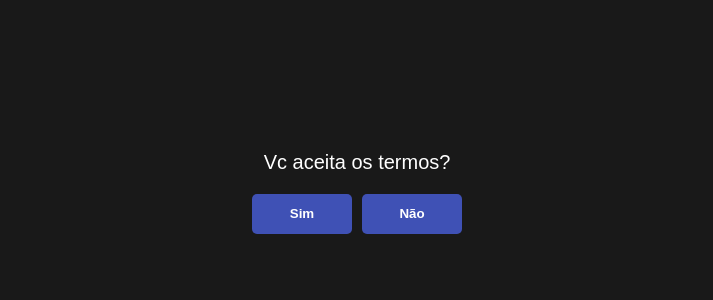
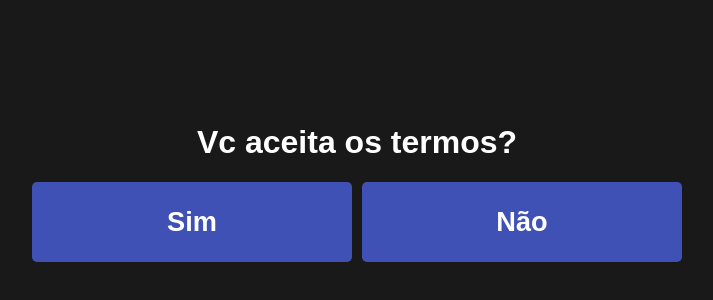
Before and after one commit to devcaiosantos/proposta, a plain HTML site: page index.html in a window 1280 px wide. Shown: the part 218-518 px from the top of the page, without its empty margins (283-996 px from the left). Drawn offline with Linux system fonts and the light colour scheme.

Commit message:
Update index.html

```diff
--- a/index.html
+++ b/index.html
@@ -1,6 +1,7 @@
+
 <html>
 
-<head>
+<body>
     <style>
         body {
             display: flex;
@@ -12,12 +13,11 @@
         }
 
         .box {
-            font-size: 20px;
+            font-size: 1.5rem;
             color: white;
             border-radius: 10px;
             text-align: center;
             padding: 20px;
-            width: max-content;
         }
 
         .button-container {
@@ -27,9 +27,14 @@
             gap: 10px;
         }
 
+        .txt-message {
+            font-size: 2.0rem;
+        }
+
         button {
-            height: 40px;
-            width: 100px;
+            font-size: 1.7rem;
+            height: 5rem;
+            width: 20rem;
             background: #3f51b5;
             border: none;
             border-radius: 5px;
@@ -48,11 +53,8 @@
             color: inherit;
         }
     </style>
-</head>
-
-<body>
     <div class="box">
-        <p class="txt-message">Você aceita os termos?</p>
+        <h1 class="txt-message">Você aceita os termos?</h1>
         <div class="button-container">
             <button><a class="link" href="https://dontpad.com/lllll">Sim</a></button>
             <button id="no">Não</button>
```
